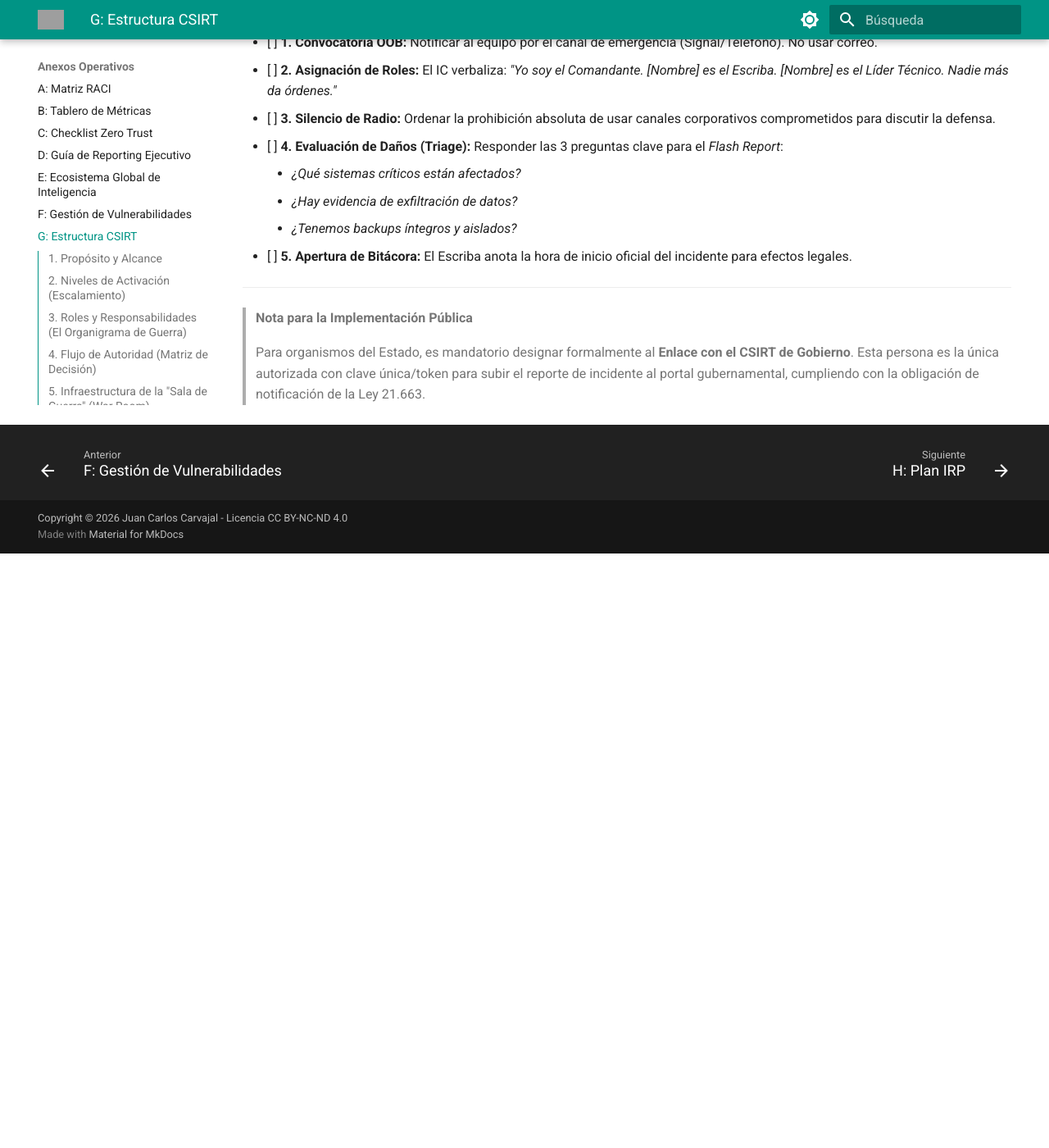
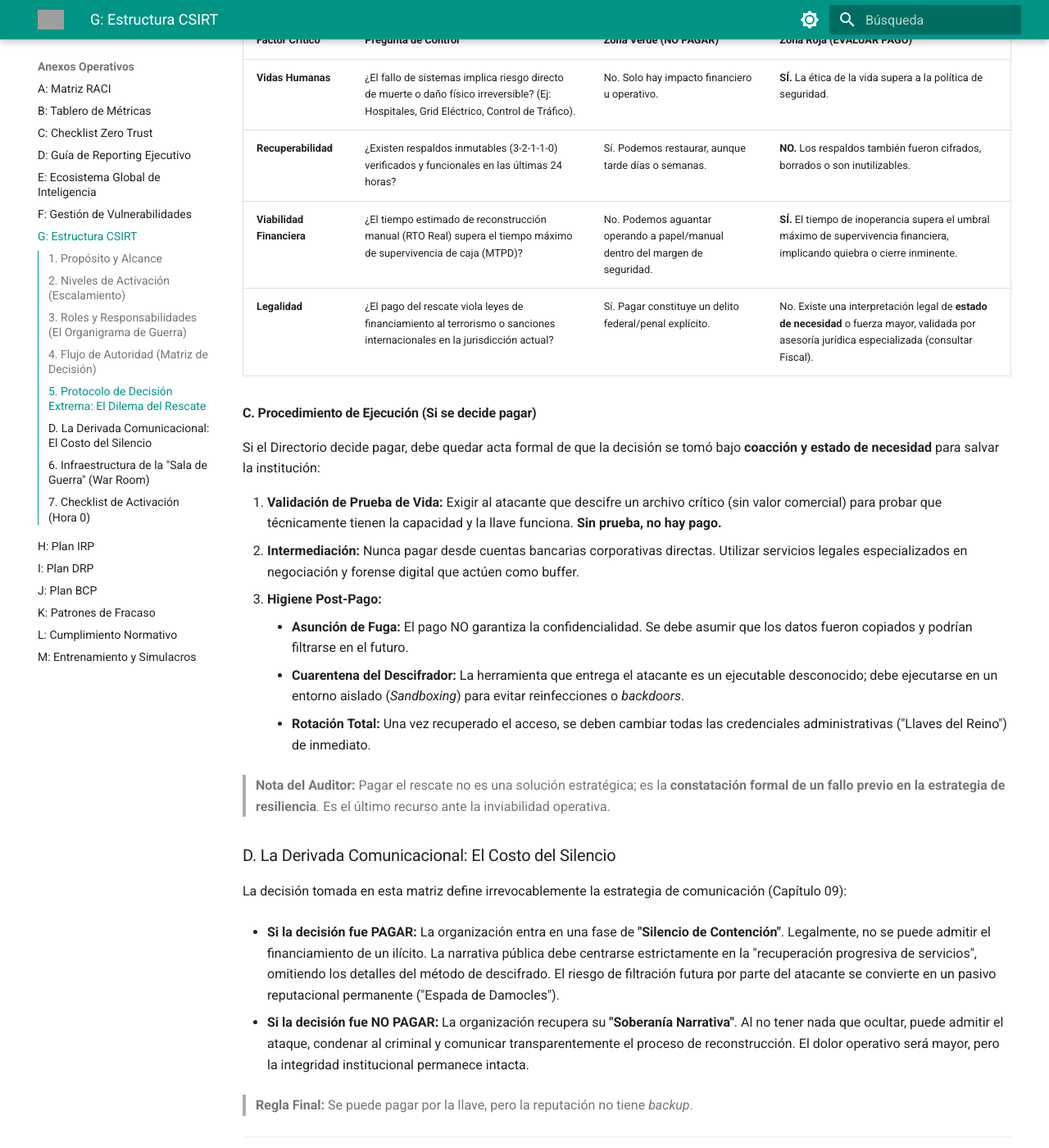
Before and after one commit to jccarvajal/ciberseguridad-grc, an MkDocs documentation site: the page built from docs/anexos/G-CSIRT.md, in a window 1280 px wide and 1400 px high, scrolled down 2897 px. Shown: the whole window at 82% size. Built offline with MkDocs 1.6.1 and Material for MkDocs 9.7.7, drawn with Linux system fonts in a browser that asks for light colours; before the commit the page ends 3572 px from its top, so only the background shows below that; some of the changed text lies outside the part shown; grey boxes are pictures that could not be loaded.

Commit message:
Update G-CSIRT.md

```diff
--- a/docs/anexos/G-CSIRT.md
+++ b/docs/anexos/G-CSIRT.md
@@ -69,7 +69,53 @@ En crisis, la democracia se suspende. Se aplica la siguiente matriz de decisión
 
 ---
 
-### 5. Infraestructura de la "Sala de Guerra" (*War Room*)
+### 5. Protocolo de Decisión Extrema: El Dilema del Rescate
+
+**Advertencia de Doctrina:** La postura oficial y recomendada de esta organización es **NO PAGAR**. Sin embargo, la gobernanza requiere prever los escenarios de colapso total. Este protocolo se activa únicamente cuando la continuidad de la institución o la vida humana están en riesgo inminente.
+
+#### A. La Regla de Oro de la Autoridad
+La decisión de pagar un rescate (*Ransom*) **NUNCA** es técnica. Es una decisión **Financiera y Legal** de alto nivel.
+
+* **El CISO:** No tiene voto, solo voz técnica (evalúa la probabilidad de éxito del descifrado y la veracidad de la amenaza).
+* **El CEO/Directorio:** Tienen el voto único y asumen la responsabilidad penal, civil y reputacional ante la decisión.
+
+#### B. Matriz de Evaluación de Supervivencia (Triage)
+
+El Comité de Crisis debe responder estas 4 preguntas binarias. Si alguna respuesta cae en la **ZONA ROJA**, se habilita la discusión formal sobre el pago.
+
+| Factor Crítico | Pregunta de Control | Zona Verde (NO PAGAR) | Zona Roja (EVALUAR PAGO) |
+| :--- | :--- | :--- | :--- |
+| **Vidas Humanas** | ¿El fallo de sistemas implica riesgo directo de muerte o daño físico irreversible? (Ej: Hospitales, Grid Eléctrico, Control de Tráfico). | No. Solo hay impacto financiero u operativo. | **SÍ.** La ética de la vida supera a la política de seguridad. |
+| **Recuperabilidad** | ¿Existen respaldos inmutables (3-2-1-1-0) verificados y funcionales en las últimas 24 horas? | Sí. Podemos restaurar, aunque tarde días o semanas. | **NO.** Los respaldos también fueron cifrados, borrados o son inutilizables. |
+| **Viabilidad Financiera** | ¿El tiempo estimado de reconstrucción manual (RTO Real) supera el tiempo máximo de supervivencia de caja (MTPD)? | No. Podemos aguantar operando a papel/manual dentro del margen de seguridad. | **SÍ.** El tiempo de inoperancia supera el umbral máximo de supervivencia financiera, implicando quiebra o cierre inminente. |
+| **Legalidad** | ¿El pago del rescate viola leyes de financiamiento al terrorismo o sanciones internacionales en la jurisdicción actual? | Sí. Pagar constituye un delito federal/penal explícito. | No. Existe una interpretación legal de **estado de necesidad** o fuerza mayor, validada por asesoría jurídica especializada (consultar Fiscal). |
+
+#### C. Procedimiento de Ejecución (Si se decide pagar)
+
+Si el Directorio decide pagar, debe quedar acta formal de que la decisión se tomó bajo **coacción y estado de necesidad** para salvar la institución:
+
+1.  **Validación de Prueba de Vida:** Exigir al atacante que descifre un archivo crítico (sin valor comercial) para probar que técnicamente tienen la capacidad y la llave funciona. **Sin prueba, no hay pago.**
+2.  **Intermediación:** Nunca pagar desde cuentas bancarias corporativas directas. Utilizar servicios legales especializados en negociación y forense digital que actúen como buffer.
+3.  **Higiene Post-Pago:**
+    * **Asunción de Fuga:** El pago NO garantiza la confidencialidad. Se debe asumir que los datos fueron copiados y podrían filtrarse en el futuro.
+    * **Cuarentena del Descifrador:** La herramienta que entrega el atacante es un ejecutable desconocido; debe ejecutarse en un entorno aislado (*Sandboxing*) para evitar reinfecciones o *backdoors*.
+    * **Rotación Total:** Una vez recuperado el acceso, se deben cambiar todas las credenciales administrativas ("Llaves del Reino") de inmediato.
+
+> **Nota del Auditor:** Pagar el rescate no es una solución estratégica; es la **constatación formal de un fallo previo en la estrategia de resiliencia**. Es el último recurso ante la inviabilidad operativa.
+
+### D. La Derivada Comunicacional: El Costo del Silencio
+
+La decisión tomada en esta matriz define irrevocablemente la estrategia de comunicación (Capítulo 09):
+
+* **Si la decisión fue PAGAR:** La organización entra en una fase de **"Silencio de Contención"**. Legalmente, no se puede admitir el financiamiento de un ilícito. La narrativa pública debe centrarse estrictamente en la "recuperación progresiva de servicios", omitiendo los detalles del método de descifrado. El riesgo de filtración futura por parte del atacante se convierte en un pasivo reputacional permanente ("Espada de Damocles").
+
+* **Si la decisión fue NO PAGAR:** La organización recupera su **"Soberanía Narrativa"**. Al no tener nada que ocultar, puede admitir el ataque, condenar al criminal y comunicar transparentemente el proceso de reconstrucción. El dolor operativo será mayor, pero la integridad institucional permanece intacta.
+
+> **Regla Final:** Se puede pagar por la llave, pero la reputación no tiene *backup*.
+
+---
+
+### 6. Infraestructura de la "Sala de Guerra" (*War Room*)
 
 Si la red interna está comprometida (como en el caso de un ransomware avanzado), no se puede usar el correo corporativo, Teams o Slack internos para gestionar la crisis, ya que el atacante podría estar monitoreando las comunicaciones ("Eavesdropping").
 
@@ -81,7 +127,7 @@ Si la red interna está comprometida (como en el caso de un ransomware avanzado)
 
 ---
 
-### 6. Checklist de Activación (Hora 0)
+### 7. Checklist de Activación (Hora 0)
 
 Cuando el IC declara "Código Rojo" (Nivel 1), se ejecuta esta secuencia inmediata:
 
```
